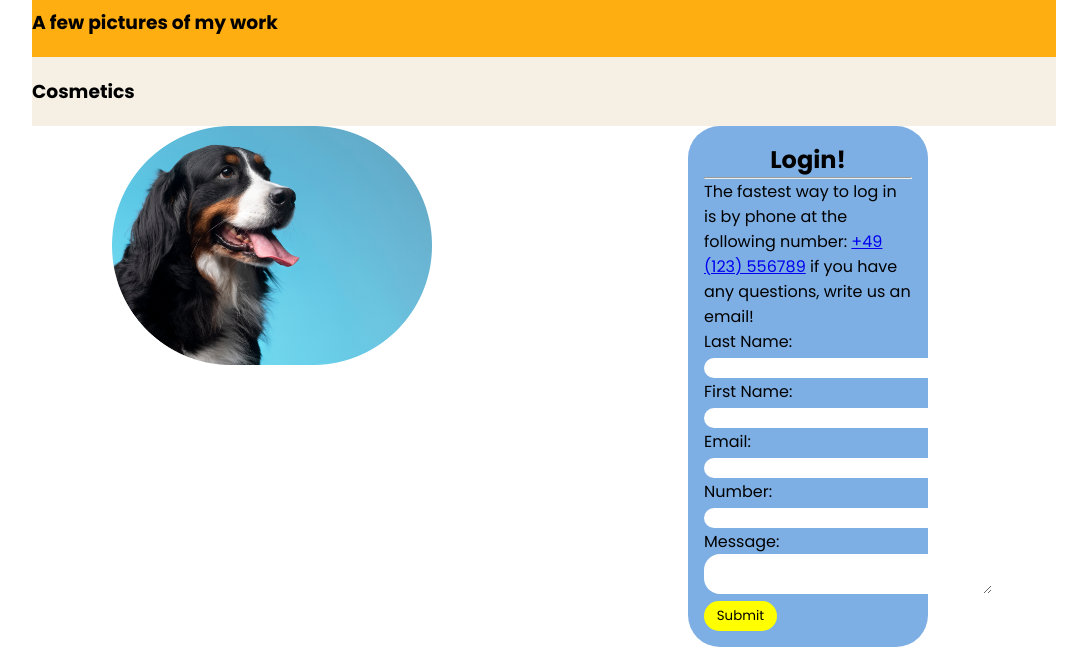
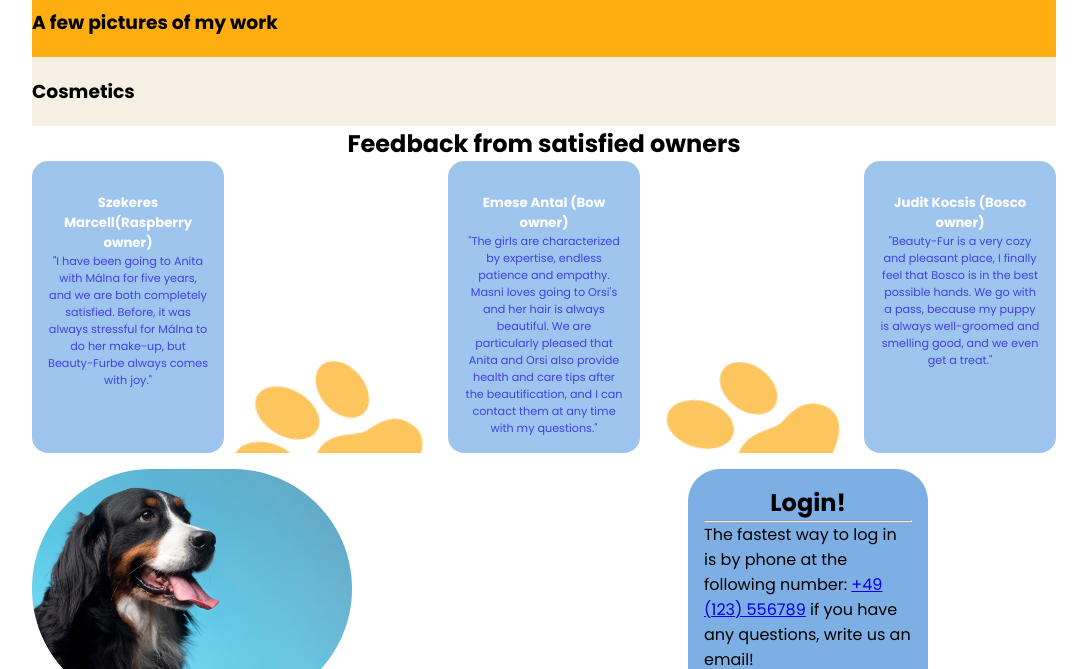
Before and after one commit to AlexJaegerPena/pawsome-pets, a plain HTML site: page index.html in a window 1280 px wide. Shown: the part 2450-3119 px from the top of the page, without its empty margins (96-1183 px from the left). Drawn offline with Linux system fonts and the light colour scheme; a web font is replaced by a local one.

Commit message:
section 8 has been added

```diff
--- a/index.html
+++ b/index.html
@@ -98,7 +98,37 @@
 
 
 
-    <section class="section8"></section>
+    <section class="section8">
+      <h2>Feedback from satisfied owners</h2>
+      <section>
+        <article class="sec8-a">
+          <h5>Szekeres Marcell(Raspberry owner)</h5>
+          <p>"I have been going to Anita with Málna for five years, and we are both completely satisfied. Before, it was always stressful for Málna to do her make-up,
+            but Beauty-Furbe always comes with joy."
+          </p>
+        </article>
+        <article class="sec8-a">
+          <h5>
+            Emese Antal
+            (Bow owner)</h5>
+            <p>
+              "The girls are characterized by expertise, endless patience and empathy. Masni loves going to Orsi's and her hair is always beautiful. We are particularly pleased that Anita and Orsi also provide health and care tips after the beautification,
+              and I can contact them at any time with my questions."
+            </p>
+        </article >
+        <article class="sec8-a">
+          <h5>Judit Kocsis
+            (Bosco owner)
+          </h5>
+          <p>
+            "Beauty-Fur is a very cozy and pleasant place, I finally feel that Bosco is in the best possible hands. We go with a pass, because my puppy is always well-groomed
+             and smelling good, and we even get a treat."
+          </p>
+        </article>
+      </section>
+
+    </section>
+
 
     <section class="section9">
       <section class="section9-1">
--- a/style.css
+++ b/style.css
@@ -287,7 +287,7 @@ h3 {
 }
 .section9-1 img{
   width: 20rem;
-  display: block;
+
   margin: auto;
 }
 
@@ -306,7 +306,6 @@ h3 {
 #form9 input, textarea{
   border-radius: 1rem;
   border: none;
-
 }
 
 #sec9-sub{
@@ -314,3 +313,35 @@ h3 {
   background-color: yellow;
   padding: 0.3rem 0.8rem;
 }
+
+.section8{
+  background-image: url("./pics/yellow_paws.png");
+
+  margin-bottom: 1rem;
+
+}
+.section8 h2{
+  text-align: center;
+}
+.section8 section{
+  display: flex;
+  justify-content: space-between;
+
+}
+
+.sec8-a{
+  background-color: #9ec5ee;
+  padding: 1rem;
+  width: 12rem;
+  border-radius: 1rem;
+  text-align: center;
+  padding-top: 2rem;
+}
+.sec8-a h5{
+  color: white;
+}
+
+.sec8-a p{
+  color: rgb(64, 64, 231);
+  font-size: 0.7rem;
+}
```
Also changed, not shown: pics/yellow_paws.png (added).
